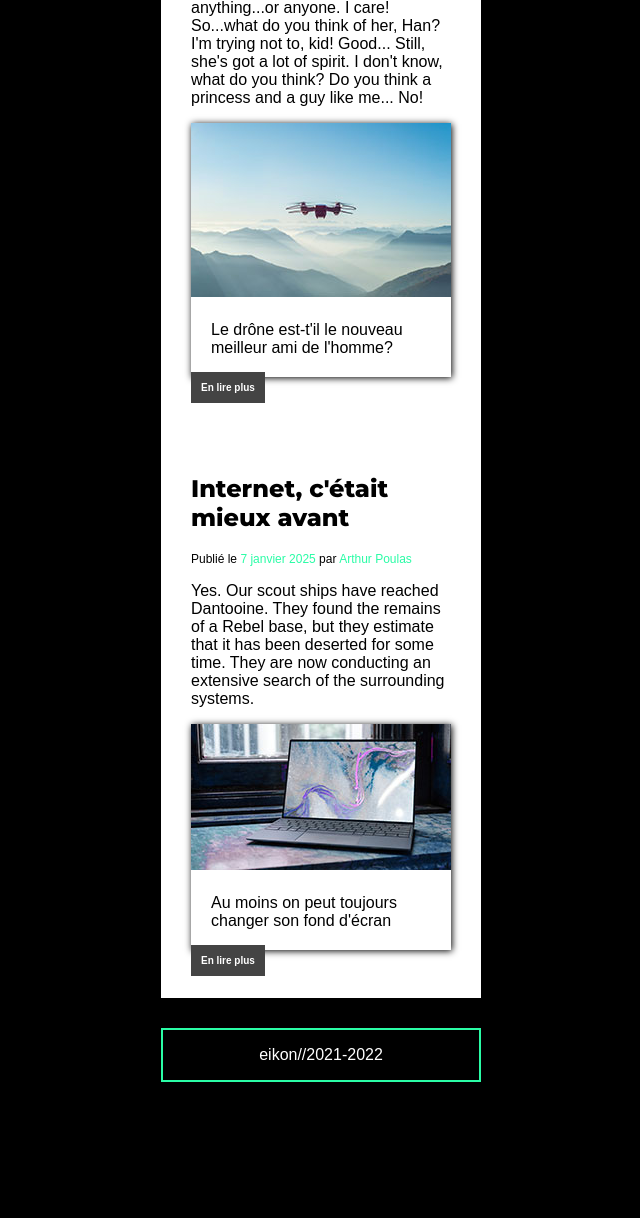
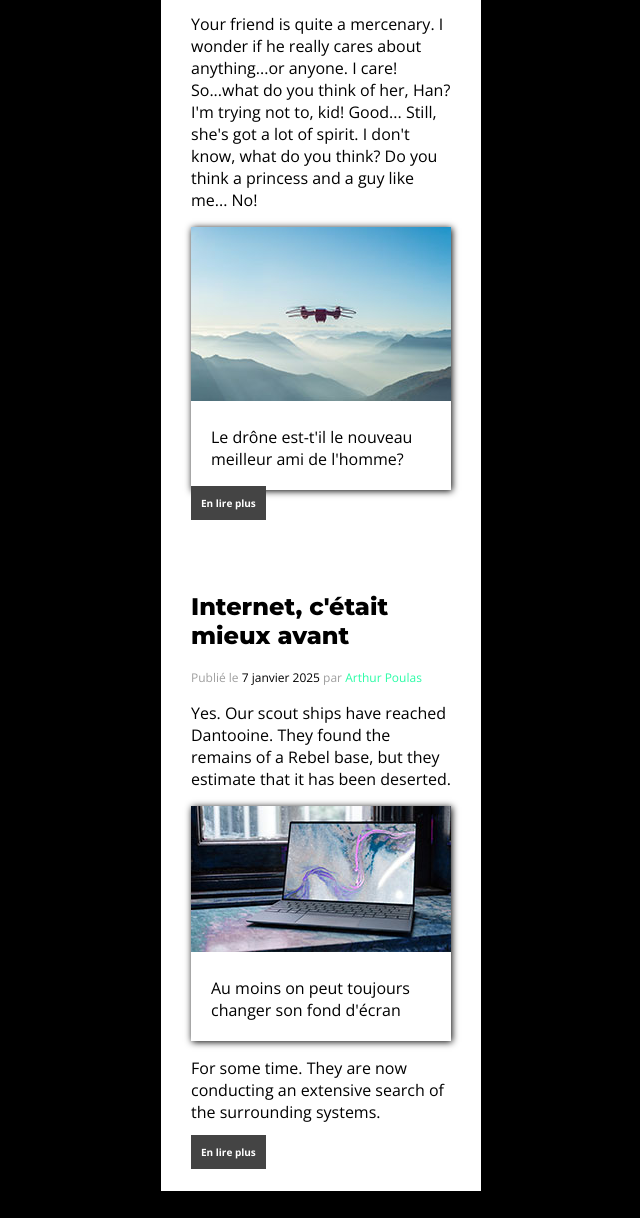
Before and after one commit to despairpanta/14-techmag, a plain HTML site: page index.html in a window 1280 px wide. Shown: the part 596-1814 px from the top of the page, without its empty margins (319-959 px from the left). Before the commit the page ends 1708 px from the top, so only its background shows below. Drawn offline with nearby package versions, Linux system fonts and the light colour scheme.

Commit message:
changement-css

```diff
--- a/css/style.css
+++ b/css/style.css
@@ -12,13 +12,13 @@ body {
   margin: auto;
   background: black;
   color: white;
-  font-family: sans-serif;
+  font-family: 'Open Sans', sans-serif;
 }
 
 .main-header {
   background-image: url(../img/header-background.jpg);
   margin: 20px 0px;
-  padding: 30px 0px;
+  padding: 33px 0px;
   border: 2px solid white;
 }
 
@@ -33,14 +33,25 @@ h1 {
 
 h2 {
   padding: 0 30px;
+  font-family: 'Montserrat', sans-serif;
 }
 
 .header-text {
   font-size: 16px;
+  padding: 2px 30px;
 }
 
 span {
 color: #2afca6;
+}
+
+.date {
+  color: black;
+}
+
+.sub-title {
+  font-size: 12px;
+  color: #9f9f9f;
 }
 
 em {
@@ -54,7 +65,7 @@ img {
 }
 
 div {
-  margin: 30px 0;
+  margin: 18px 0;
   padding: 0px;
 }
 
@@ -69,6 +80,10 @@ figure {
 
 figcaption {
   padding: 20px;
+}
+
+.magazine-explication h2 {
+font-size: 16px;
 }
 
 .magazine-explication {
@@ -97,10 +112,6 @@ p {
   padding: 0 30px;
 }
 
-.sub-title {
-  font-size: 12px;
-}
-
 .main-footer {
 margin: 30px 0px;
 border: 2px solid #2afca6;
--- a/index.html
+++ b/index.html
@@ -71,9 +71,7 @@
    </header>
     <p>
     Yes. Our scout ships have reached Dantooine. They found the remains
-    of a Rebel base, but they estimate that it has been deserted for some
-    time. They are now conducting an extensive search of the surrounding
-    systems.
+    of a Rebel base, but they estimate that it has been deserted.
     </p>
     <figure>
       <img src="img/image-ordinateur.jpg">
@@ -81,6 +79,12 @@
         Au moins on peut toujours changer son fond d'écran
       </figcaption>
     </figure>
+
+    <p>
+     For some time. They are now conducting an extensive search
+     of the surrounding systems.
+    </p>
+
     <footer>
       <a href="article.html">En lire plus</a>
     </footer>
```
